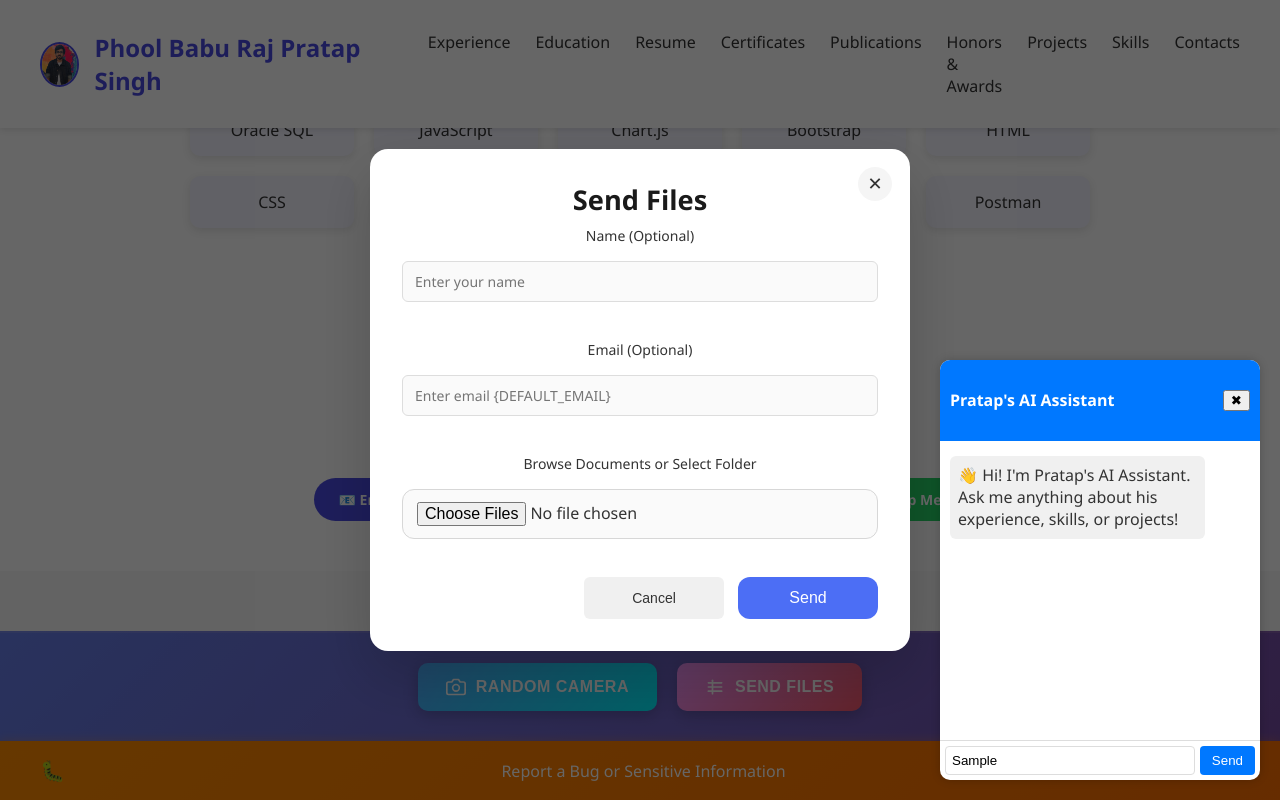
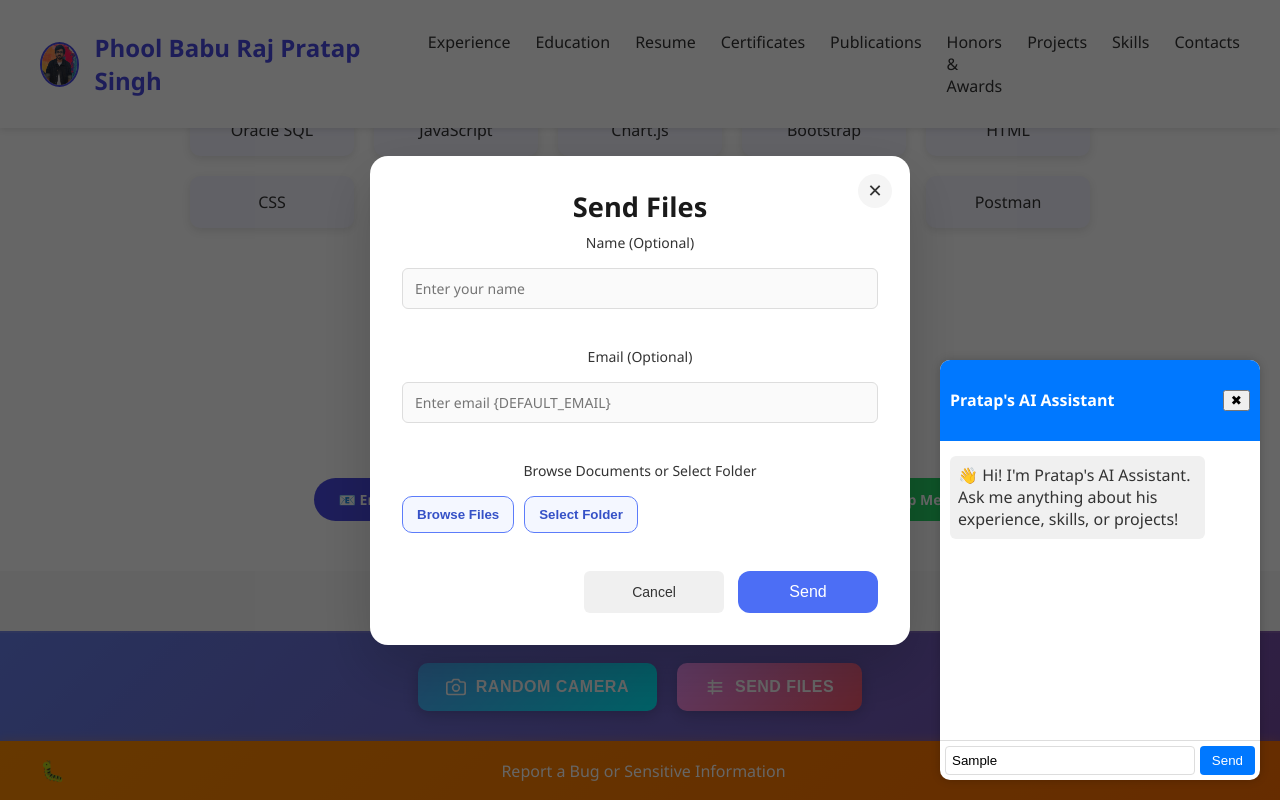
Before and after one commit to pratap8/pratap-profile, a React (Create React App) app: page / in a window 1280 px wide. Both pictures are taken after typing "Sample" into the empty fields and a click on the button "SEND FILES". Shown: the part 7401-8201 px from the top of the page. Built offline with nearby package versions, Linux system fonts and the light colour scheme.

Commit message:
Refactored files and folder options and removed the alert

```diff
--- a/api/send-files.js
+++ b/api/send-files.js
@@ -78,7 +78,6 @@ module.exports = async function handler(req, res) {
         <p><strong>Name:</strong> ${name}</p>
         <p><strong>Recipient:</strong> ${recipientEmail}</p>
         <p><strong>Sent at:</strong> ${new Date().toLocaleString()}</p>
-        <p>If the sender provided an email address, it was: ${email || "Not provided"}</p>
       `,
       attachments: preparedAttachments,
     };
--- a/src/components/SendFiles/SendFilesModal.css
+++ b/src/components/SendFiles/SendFilesModal.css
@@ -71,6 +71,31 @@
   color: #333;
   font-weight: 600;
   font-size: 0.95rem;
+}
+
+.upload-picker-actions {
+  display: flex;
+  gap: 10px;
+  flex-wrap: wrap;
+}
+
+.upload-picker-btn {
+  padding: 10px 14px;
+  border: 1px solid #5c7cfa;
+  border-radius: 10px;
+  background: #f4f7ff;
+  color: #3551c7;
+  font-weight: 600;
+  cursor: pointer;
+}
+
+.upload-picker-btn:hover:not(:disabled) {
+  background: #e8eeff;
+}
+
+.upload-picker-btn:disabled {
+  opacity: 0.6;
+  cursor: not-allowed;
 }
 
 .form-group input[type="text"],
--- a/src/components/SendFiles/SendFilesModal.jsx
+++ b/src/components/SendFiles/SendFilesModal.jsx
@@ -11,6 +11,7 @@ const SendFilesModal = ({ isOpen, onClose }) => {
   const [status, setStatus] = useState("");
   const [loading, setLoading] = useState(false);
   const fileInputRef = useRef(null);
+  const folderInputRef = useRef(null);
 
   if (!isOpen) return null;
 
@@ -21,6 +22,7 @@ const SendFilesModal = ({ isOpen, onClose }) => {
     setMessage("");
     setStatus("");
     if (fileInputRef.current) fileInputRef.current.value = "";
+    if (folderInputRef.current) folderInputRef.current.value = "";
   };
 
   const closeModal = () => {
@@ -28,11 +30,11 @@ const SendFilesModal = ({ isOpen, onClose }) => {
     resetForm();
   };
 
-  const mergeFiles = (incomingFiles) => {
-    const newItems = Array.from(incomingFiles).map((file) => ({
-      file,
-      relativePath: file.webkitRelativePath || file.name,
-      contentType: file.type || "application/octet-stream",
+  const appendFiles = (incomingFiles) => {
+    const newItems = incomingFiles.map((item) => ({
+      file: item.file || item,
+      relativePath: item.relativePath || item.file?.webkitRelativePath || item.file?.name || item.name,
+      contentType: item.contentType || item.file?.type || "application/octet-stream",
     }));
 
     const merged = [...selectedFiles, ...newItems];
@@ -49,9 +51,67 @@ const SendFilesModal = ({ isOpen, onClose }) => {
     setSelectedFiles(unique);
   };
 
+  const mergeFiles = (incomingFiles) => {
+    const normalizedFiles = Array.from(incomingFiles).map((file) => ({
+      file,
+      relativePath: file.webkitRelativePath || file.name,
+      contentType: file.type || "application/octet-stream",
+    }));
+
+    appendFiles(normalizedFiles);
+  };
+
   const handleFileChange = (event) => {
     if (event.target.files?.length) {
       mergeFiles(event.target.files);
+    }
+  };
+
+  const collectFilesFromEntry = async (entry, basePath = "") => {
+    const collected = [];
+
+    if (entry.kind === "file") {
+      const file = await entry.getFile();
+      collected.push({
+        file,
+        relativePath: basePath ? `${basePath}/${file.name}` : file.name,
+      });
+      return collected;
+    }
+
+    if (entry.kind === "directory") {
+      for await (const child of entry.values()) {
+        const childPath = basePath ? `${basePath}/${child.name}` : child.name;
+        collected.push(...(await collectFilesFromEntry(child, childPath)));
+      }
+    }
+
+    return collected;
+  };
+
+  const openFilePicker = () => {
+    fileInputRef.current?.click();
+  };
+
+  const openFolderPicker = async () => {
+    if (typeof window === "undefined" || !window.showDirectoryPicker) {
+      folderInputRef.current?.click();
+      return;
+    }
+
+    try {
+      const directoryHandle = await window.showDirectoryPicker();
+      const pickedFiles = [];
+
+      for await (const entry of directoryHandle.values()) {
+        pickedFiles.push(...(await collectFilesFromEntry(entry)));
+      }
+
+      appendFiles(pickedFiles);
+    } catch (error) {
+      if (error?.name !== "AbortError") {
+        console.error("Folder picker error:", error);
+      }
     }
   };
 
@@ -129,6 +189,7 @@ const SendFilesModal = ({ isOpen, onClose }) => {
   const clearSelectedFiles = () => {
     setSelectedFiles([]);
     if (fileInputRef.current) fileInputRef.current.value = "";
+    if (folderInputRef.current) folderInputRef.current.value = "";
   };
 
   return (
@@ -166,7 +227,15 @@ const SendFilesModal = ({ isOpen, onClose }) => {
           </div>
 
           <div className="form-group">
-            <label htmlFor="sendFilesInput">Browse Documents or Select Folder</label>
+            <label>Browse Documents or Select Folder</label>
+            <div className="upload-picker-actions">
+              <button type="button" className="upload-picker-btn" onClick={openFilePicker} disabled={loading}>
+                Browse Files
+              </button>
+              <button type="button" className="upload-picker-btn" onClick={openFolderPicker} disabled={loading}>
+                Select Folder
+              </button>
+            </div>
             <input
               id="sendFilesInput"
               type="file"
@@ -174,9 +243,19 @@ const SendFilesModal = ({ isOpen, onClose }) => {
               onChange={handleFileChange}
               multiple
               accept=".pdf,.doc,.docx,.txt,.png,.jpg,.jpeg,.xlsx,.xls"
+              disabled={loading}
+              style={{ display: "none" }}
+            />
+            <input
+              id="sendFilesFolderInput"
+              type="file"
+              ref={folderInputRef}
+              onChange={handleFileChange}
+              multiple
               webkitdirectory="true"
               directory="true"
               disabled={loading}
+              style={{ display: "none" }}
             />
           </div>
 
```
